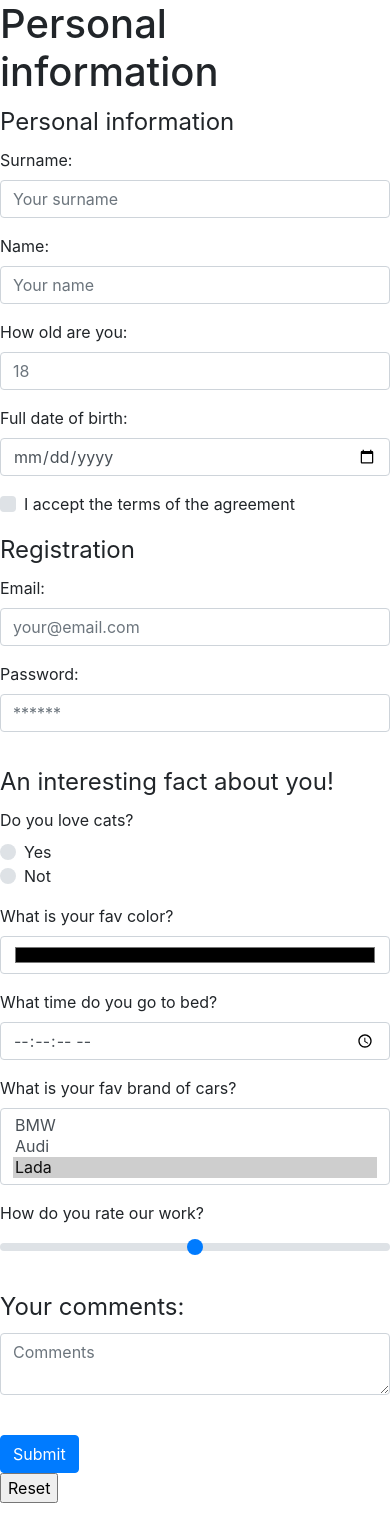
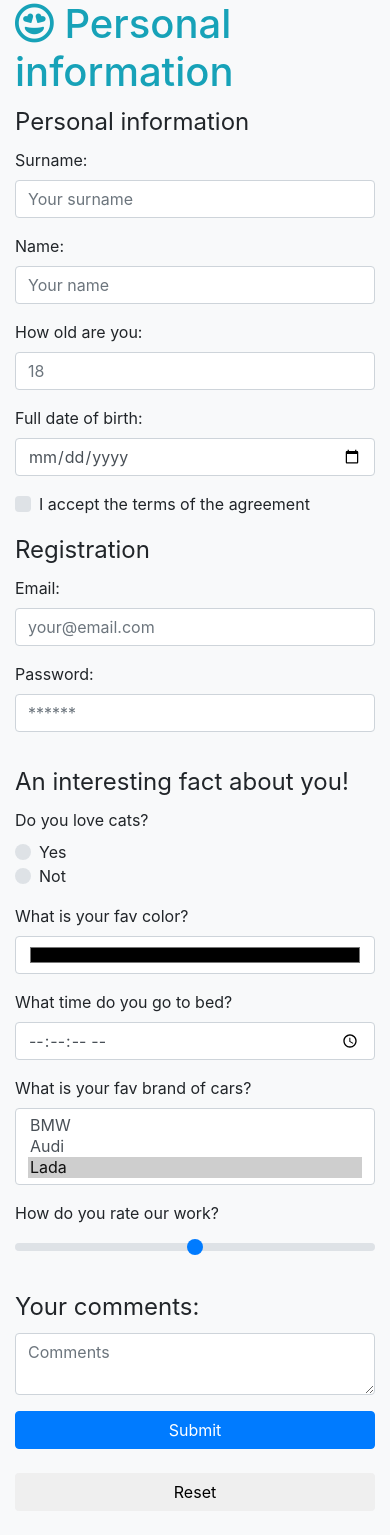
Before and after one commit to Ali-X/bootstrap-form, a plain HTML site: page index.html in a window 390 px wide. Before the commit the page ends 1503 px from the top, so only its background shows below. Drawn offline with nearby package versions, Linux system fonts and the light colour scheme.

Commit message:
Implement layout for extra small screen

```diff
--- a/index.html
+++ b/index.html
@@ -7,13 +7,19 @@
 
   <link rel="stylesheet" href="https://stackpath.bootstrapcdn.com/bootstrap/4.1.3/css/bootstrap.min.css"
         integrity="sha384-MCw98/SFnGE8fJT3GXwEOngsV7Zt27NXFoaoApmYm81iuXoPkFOJwJ8ERdknLPMO" crossorigin="anonymous">
+  <link rel="stylesheet" href="https://use.fontawesome.com/releases/v5.5.0/css/all.css"
+        integrity="sha384-B4dIYHKNBt8Bc12p+WXckhzcICo0wtJAoU8YZTY5qE0Id1GSseTk6S+L3BlXeVIU" crossorigin="anonymous">
 
 </head>
-<body>
-  <h1> Personal information </h1>
+<body class="bg-light">
+  <div class="container">
+    <h1 class="text-info"><i class="far fa-grin-hearts" data-toggle="popover" data-placement="top"
+                             data-content="The HT was prepared with love by Alina"></i> Personal information </h1>
     <form method="post" action="https://mate-academy-form-lesson.herokuapp.com/create-application"
           class="needs-validation" novalidate>
 
+      <div class="row">
+        <div class="col-12">
           <fieldset class="form-group">
             <legend>Personal information</legend>
 
@@ -54,7 +60,9 @@
               </div>
             </div>
           </fieldset>
+        </div>
 
+        <div class="col-12">
           <fieldset class="form-group">
             <legend>Registration</legend>
 
@@ -74,18 +82,24 @@
               </div>
             </div>
           </fieldset>
+        </div>
+      </div>
 
+      <div class="row">
+        <div class="col-12">
           <fieldset class="form-group">
             <legend>An interesting fact about you!</legend>
 
             <div class="form-group">
               <label>Do you love cats?</label>
               <div class="custom-control custom-radio">
-          <input class="custom-control-input" class="form-control" name="cats" id="cats_yes" type="radio" value="Yes"/>
+                <input class="custom-control-input" class="form-control" name="cats" id="cats_yes" type="radio"
+                       value="Yes"/>
                 <label class="custom-control-label" for="cats_yes">Yes</label>
               </div>
               <div class="custom-control custom-radio">
-          <input class="custom-control-input" class="form-control" name="cats" id="cats_not" type="radio" value="Not"
+                <input class="custom-control-input" class="form-control" name="cats" id="cats_not" type="radio"
+                       value="Not"
                        required/>
                 <label class="custom-control-label" for="cats_not">Not</label>
                 <div class="invalid-feedback">
@@ -120,7 +134,8 @@
               </div>
             </div>
           </fieldset>
-
+        </div>
+        <div class="col-12">
           <fieldset class="form-group">
             <legend>Your comments:</legend>
             <textarea class="form-control" class="form-control" id="comment" name="comment" rows="2"
@@ -129,12 +144,20 @@
               Please add a comment.
             </div>
           </fieldset>
+        </div>
+      </div>
 
-    <br>
-    <input class="btn btn-primary" type="submit" value="Submit"><br>
-    <input type="reset" value="Reset"><br>
+      <div class="row">
+        <div class="col-12">
+          <input class="btn btn-primary btn-block" type="submit" value="Submit"><br>
+        </div>
+        <div class="col-12">
+          <input class="btn btn-block" type="reset" value="Reset"><br>
+        </div>
+      </div>
 
     </form>
+  </div>
 
   <script src="https://code.jquery.com/jquery-3.3.1.slim.min.js"
           integrity="sha384-q8i/X+965DzO0rT7abK41JStQIAqVgRVzpbzo5smXKp4YfRvH+8abtTE1Pi6jizo"
@@ -165,5 +188,10 @@
           }, false);
       })();
   </script>
+  <script>
+      $(function () {
+          $('[data-toggle="popover"]').popover()
+      })
+  </script>
 </body>
 </html>
```
Lines whose indentation alone changed are shown as unchanged.
